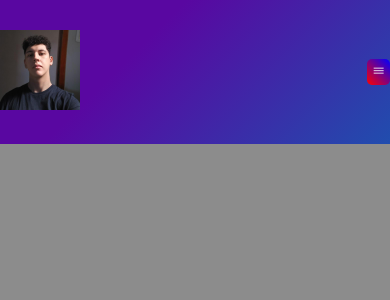
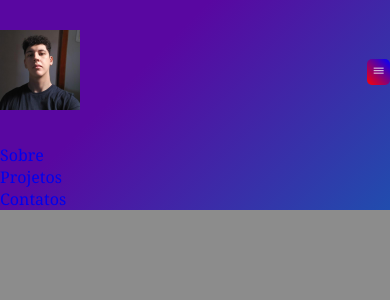
Before and after one commit to AdlerCastro/Website-Pessoal, a Next.js app in the folder website-pessoal/: page / in a window 390 px wide. Both pictures are taken after a click on the button 378 px from the left and 71 px from the top of the page. Shown: the top 300 px of the page. Built offline with nearby package versions, Linux system fonts and the light colour scheme.

Commit message:
:lipstick: feat: Estilização do menu nav mobile

```diff
--- a/website-pessoal/src/components/organisms/Header/index.tsx
+++ b/website-pessoal/src/components/organisms/Header/index.tsx
@@ -1,24 +1,47 @@
+'use client'
+
 import { IoMenuOutline } from "react-icons/io5";
 // import { IoIosClose } from "react-icons/io";
+import Eu from 'public/images/Eu.jpg'
+
+// Imports
+import Link from "next/link";
 import Image from "next/image";
-import Eu from 'public/images/Eu.jpg'
+import { useState } from "react";
+
+// Components
+import ButtonNav from "./components/ButtonNav";
+// Styles
 import "./styles.css"
-import ButtonNav from "./components/ButtonNav";
-import "./scripts/script"
 
 const Header = () => {
+
+    const[active, setActive] = useState(false);
+
+    const toggleActive = () => {
+        return(
+            setActive(!active)
+        )
+    };
 
     return (
         <header className="Header">
             <nav className="Nav">
-                <a><Image src={Eu} alt="Foto Adler Castro" id="image"/></a>
-                <ButtonNav id="ButtonNav"><IoMenuOutline /></ButtonNav>
+                <a className="LinkImage"><Image src={Eu} alt="Foto Adler Castro" id="image" /></a>
+                <ButtonNav onClick={toggleActive} id="ButtonNav"><IoMenuOutline /></ButtonNav>
                 <ul className="Nav-list">
-                    <li><a href="https://google.com" target="_blank">Sobre</a></li>
-                    <li><a href="https://google.com" target="_blank">Projetos</a></li>
-                    <li><a href="https://google.com" target="_blank">Contatos</a></li>
+                    <li><Link href="https://google.com" target="_blank">Sobre</Link></li>
+                    <li><Link href="https://google.com" target="_blank">Projetos</Link></li>
+                    <li><Link href="https://google.com" target="_blank">Contatos</Link></li>
                 </ul>
             </nav>
+            {active && (
+                <ul className="Nav-Mobile">
+                    <li><Link href="https://google.com" target="_blank">Sobre</Link></li>
+                    <li><Link href="https://google.com" target="_blank">Projetos</Link></li>
+                    <li><Link href="https://google.com" target="_blank">Contatos</Link></li>
+                </ul>
+            )}
         </header>
     )
 }
```
